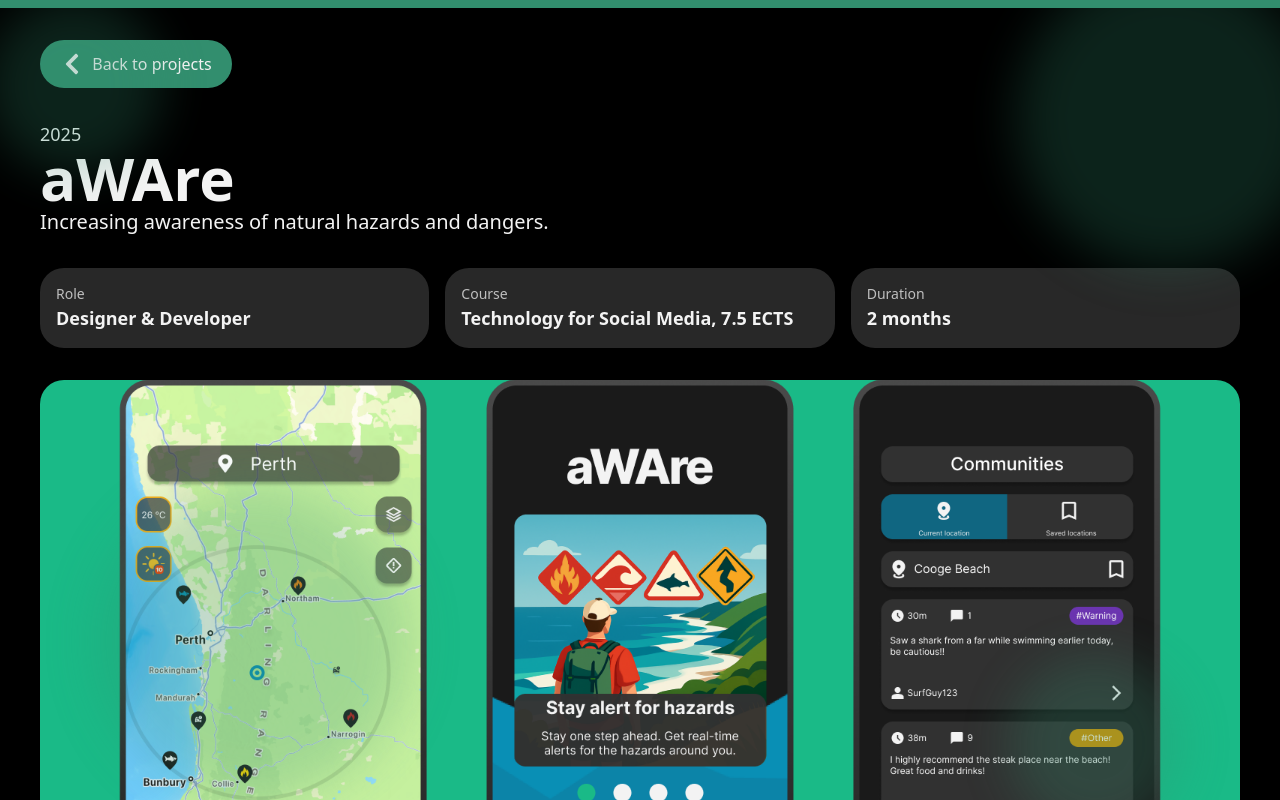
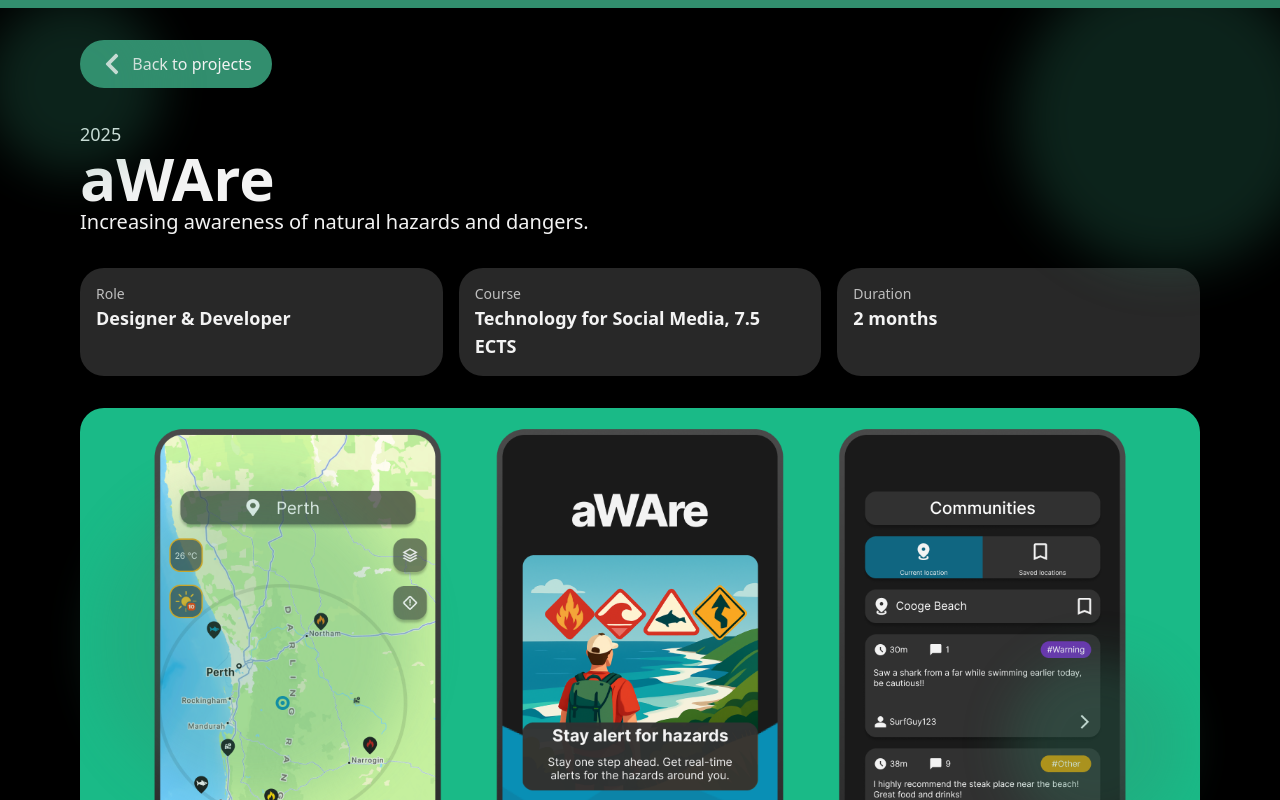
Before and after one commit to CodingQuercus/portfolio, a Next.js app: page /projects/aware in a window 1280 px wide. Shown: the top 800 px of the page. Built offline with nearby package versions, Linux system fonts and the light colour scheme.

Commit message:
projektpage fix

```diff
--- a/app/projects/[slug]/page.tsx
+++ b/app/projects/[slug]/page.tsx
@@ -143,7 +143,8 @@ export default async function ProjectDetail({ params }: { params: { slug: string
     }
 
     return (
-        <div className="flex flex-col gap-8 pt-10 px-4 sm:px-10 max-w-screen-xl mx-auto">
+        <div className="flex flex-col items-center min-h-screen">
+            <div className="flex flex-col gap-8 w-full max-w-[1200px] pt-10 px-4 sm:px-10 z-20">
             <ScrollProgress color={data.color}/>
 
             <div className="fixed inset-0 opacity-25 pointer-events-none z-10">
@@ -266,6 +267,7 @@ export default async function ProjectDetail({ params }: { params: { slug: string
                 </div>
             </div>
             <Footer></Footer>
+            </div>
         </div>
     );
 }
```
